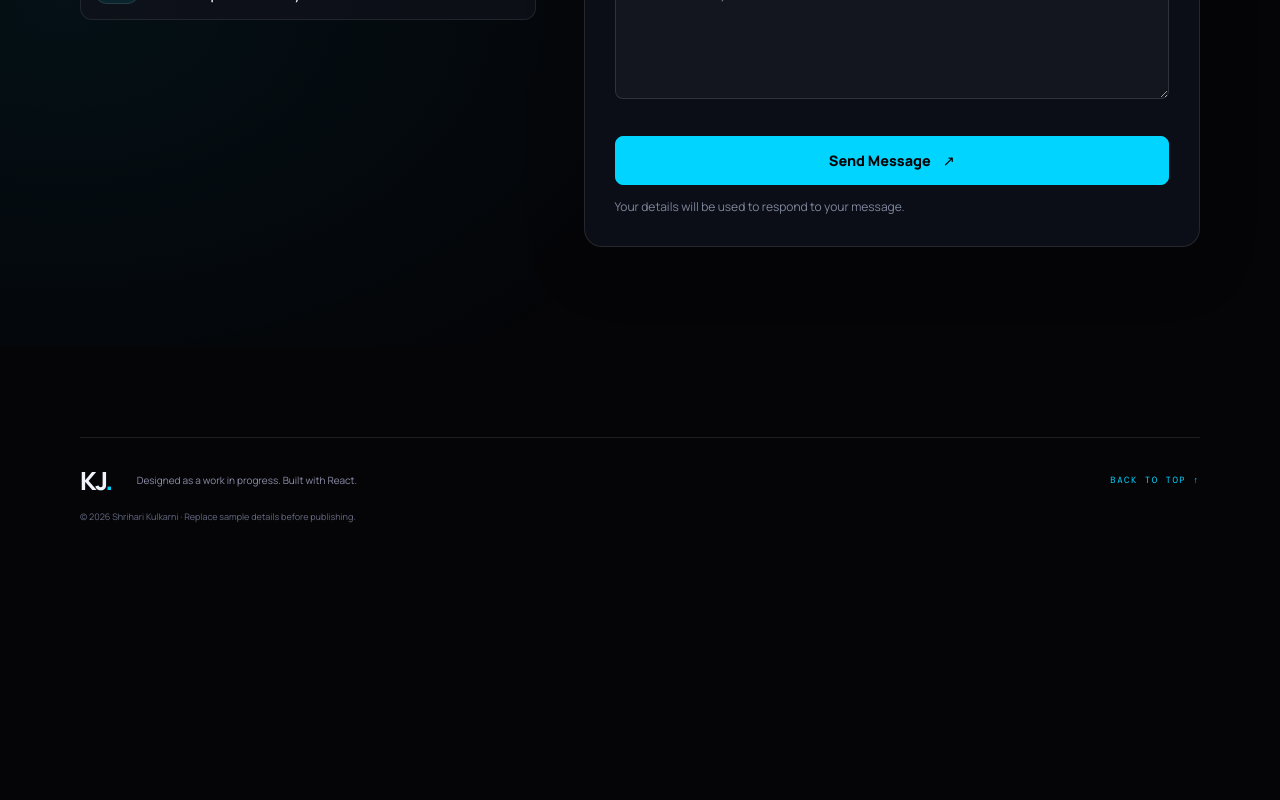
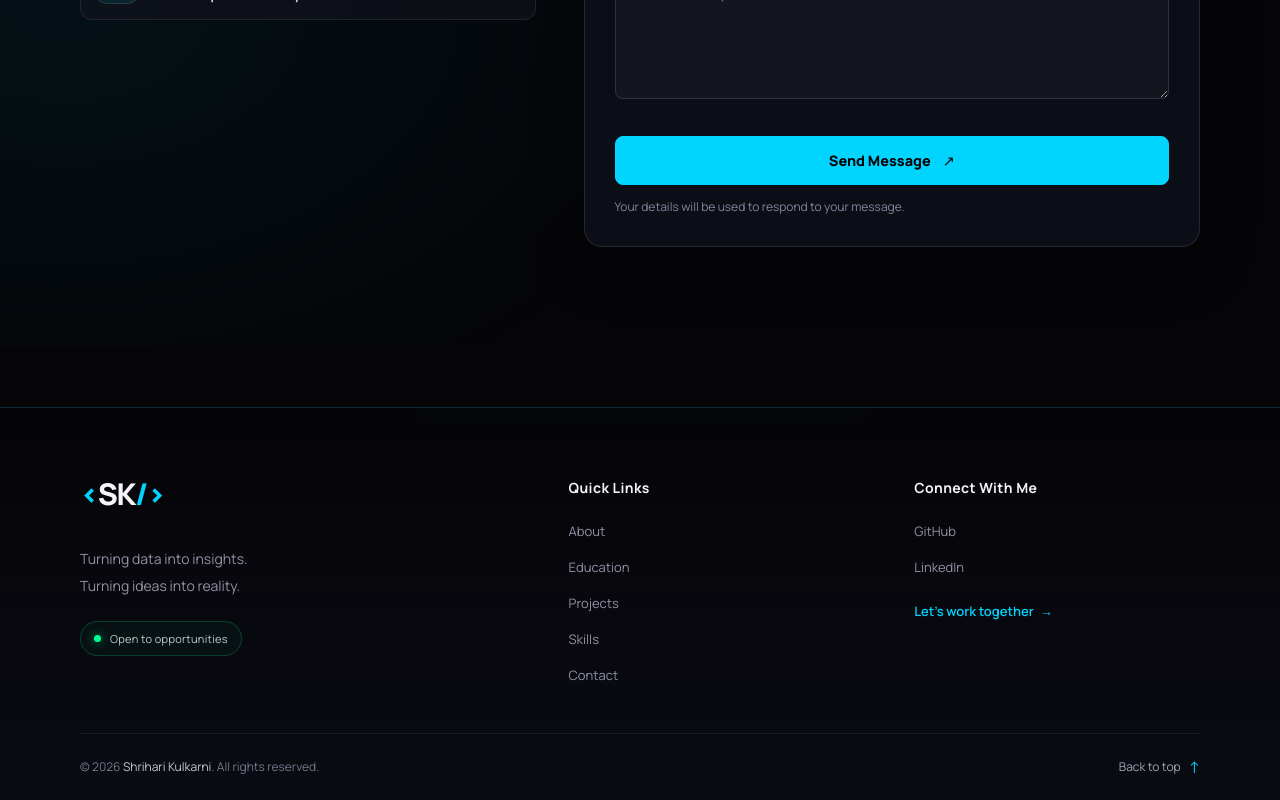
Before and after one commit to Shrihari-Kulkarni04/Shrihari-Portfolio, a React (Vite) app: page / in a window 1280 px wide. Shown: the part 9597-10397 px from the top of the page. Before the commit the page ends 10150 px from the top, so only its background shows below. Built offline with nearby package versions, Linux system fonts and the light colour scheme.

Commit message:
Add portfolio footer

```diff
--- a/src/App.jsx
+++ b/src/App.jsx
@@ -1,21 +1,4 @@
 import React, { useState } from 'react';
-import {
-  ArrowDownRight,
-  ArrowUpRight,
-  Download,
-  Github,
-  Linkedin,
-  Mail,
-  MapPin,
-  Code2,
-  GraduationCap,
-  Award,
-  BriefcaseBusiness,
-  ExternalLink,
-  Send,
-  Sparkles
-} from 'lucide-react';
-
 import Navbar from './components/Navbar';
 import ParticleBackground from "./components/ParticleBackground";
 import Hero from "./components/Hero";
@@ -28,6 +11,7 @@ import Resume from "./components/Resume";
 import Experience from "./components/Experience";
 import Milestones from "./components/Milestones";
 import Contact from "./components/Contact";
+import Footer from "./components/Footer";
 const navItems = [
   ['home', 'Home'], ['about', 'About'], ['education', 'Education'], ['certificates', 'Certificates'],
   ['projects', 'Projects'], ['skills', 'Skills'], ['resume', 'Resume'], ['experience', 'Experience'], ['contact', 'Contact']
@@ -72,7 +56,7 @@ function App() {
     <Contact />
     <main>
     </main>
-    <footer className="footer"><a className="brand" href="#home">KJ<span>.</span></a><p>Designed as a work in progress. Built with React.</p><a href="#home" className="back-top">BACK TO TOP ↑</a><small>© {new Date().getFullYear()} Shrihari Kulkarni · Replace sample details before publishing.</small></footer>
+    <Footer />
   </>;
 }
 export default App;
--- a/src/components/Contact.jsx
+++ b/src/components/Contact.jsx
@@ -134,7 +134,7 @@ function Contact() {
 
             <a
               className="contact-detail"
-              href="https://www.linkedin.com/"
+              href="https://www.linkedin.com/in/shrihari-kulkarni-aa57b931b/"
               target="_blank"
               rel="noopener noreferrer"
             >
--- /dev/null
+++ b/src/components/Footer.jsx
@@ -0,0 +1,102 @@
+import React, { useState } from "react";
+
+const Footer = () => {
+  const currentYear = new Date().getFullYear();
+
+  const quickLinks = [
+    { name: "About", href: "#about" },
+    { name: "Education", href: "#education" },
+    { name: "Projects", href: "#projects" },
+    { name: "Skills", href: "#skills" },
+    { name: "Contact", href: "#contact" },
+  ];
+
+  const socialLinks = [
+    {
+      name: "GitHub",
+      url: "https://github.com/Shrihari-Kulkarni04",
+    },
+    {
+      name: "LinkedIn",
+      url: "https://www.linkedin.com/in/shrihari-kulkarni-aa57b931b/",
+    },
+  ];
+
+  return (
+    <footer className="site-footer">
+      <div className="footer-container">
+        {/* Main Footer */}
+        <div className="footer-main">
+          <div className="footer-brand">
+            <a href="#home" className="footer-logo">
+              <span className="footer-logo-bracket">&lt;</span>
+              SK
+              <span className="footer-logo-bracket">/&gt;</span>
+            </a>
+
+            <p className="footer-tagline">
+              Turning data into insights.
+              <br />
+              Turning ideas into reality.
+            </p>
+
+            <span className="footer-status">
+              <span className="footer-status-dot"></span>
+              Open to opportunities
+            </span>
+          </div>
+
+          {/* Quick Links */}
+          <div className="footer-column">
+            <h3>Quick Links</h3>
+
+            <ul>
+              {quickLinks.map((link) => (
+                <li key={link.name}>
+                  <a href={link.href}>{link.name}</a>
+                </li>
+              ))}
+            </ul>
+          </div>
+
+          {/* Connect */}
+          <div className="footer-column">
+            <h3>Connect With Me</h3>
+
+            <ul>
+              {socialLinks.map((link) => (
+                <li key={link.name}>
+                  <a
+                    href={link.url}
+                    target="_blank"
+                    rel="noopener noreferrer"
+                  >
+                    {link.name}
+                    <span className="footer-external-icon">↗</span>
+                  </a>
+                </li>
+              ))}
+            </ul>
+
+            <a className="footer-contact-link" href="#contact">
+              Let's work together <span>→</span>
+            </a>
+          </div>
+        </div>
+
+        {/* Bottom Footer */}
+        <div className="footer-bottom">
+          <p>
+            © {currentYear} <span>Shrihari Kulkarni</span>. All rights reserved.
+          </p>
+
+          <a href="#home" className="back-to-top">
+            Back to top <span>↑</span>
+          </a>
+        </div>
+      </div>
+    </footer>
+  );
+};
+
+export default Footer;
--- a/src/styles.css
+++ b/src/styles.css
@@ -2514,3 +2514,238 @@ main,
 .contact-error {
   color: #ff7272 !important;
 }
+/* ==========================
+   FOOTER
+========================== */
+
+.site-footer {
+  position: relative;
+  width: 100%;
+  margin-top: 60px;
+  padding: 65px 0 22px;
+  background: linear-gradient(
+    180deg,
+    rgba(5, 5, 8, 0) 0%,
+    rgba(12, 12, 22, 0.85) 100%
+  );
+  border-top: 1px solid rgba(0, 212, 255, 0.15);
+  overflow: hidden;
+}
+
+.site-footer::before {
+  content: "";
+  position: absolute;
+  top: -1px;
+  left: 50%;
+  transform: translateX(-50%);
+  width: 35%;
+  height: 1px;
+  background: linear-gradient(
+    90deg,
+    transparent,
+    var(--cyan, #00d4ff),
+    var(--violet, #8b5cf6),
+    transparent
+  );
+  box-shadow: 0 0 20px rgba(0, 212, 255, 0.3);
+}
+
+.footer-container {
+  width: min(1120px, 88%);
+  margin: 0 auto;
+}
+
+.footer-main {
+  display: grid;
+  grid-template-columns: 1.5fr 1fr 1fr;
+  gap: 60px;
+  padding-bottom: 48px;
+}
+
+.footer-logo {
+  display: inline-block;
+  margin-bottom: 18px;
+  color: #f5f5f7;
+  font-size: 30px;
+  font-weight: 800;
+  letter-spacing: -1.5px;
+  text-decoration: none;
+}
+
+.footer-logo-bracket {
+  color: var(--cyan, #00d4ff);
+}
+
+.footer-tagline {
+  color: #9292a5;
+  font-size: 14px;
+  line-height: 1.9;
+  margin-bottom: 22px;
+}
+
+.footer-status {
+  display: inline-flex;
+  align-items: center;
+  gap: 9px;
+  padding: 9px 13px;
+  border: 1px solid rgba(0, 255, 148, 0.2);
+  border-radius: 30px;
+  background: rgba(0, 255, 148, 0.04);
+  color: #c1c9ca;
+  font-size: 11px;
+  letter-spacing: 0.3px;
+}
+
+.footer-status-dot {
+  width: 7px;
+  height: 7px;
+  flex-shrink: 0;
+  border-radius: 50%;
+  background: var(--green, #00ff94);
+  box-shadow: 0 0 10px rgba(0, 255, 148, 0.6);
+}
+
+.footer-column h3 {
+  margin: 5px 0 22px;
+  color: #f5f5f7;
+  font-size: 14px;
+  font-weight: 700;
+  letter-spacing: 0.4px;
+}
+
+.footer-column ul {
+  display: flex;
+  flex-direction: column;
+  gap: 14px;
+  padding: 0;
+  margin: 0;
+  list-style: none;
+}
+
+.footer-column a {
+  display: inline-flex;
+  align-items: center;
+  gap: 6px;
+  color: #9292a5;
+  font-size: 13px;
+  text-decoration: none;
+  transition: color 0.25s ease, transform 0.25s ease;
+}
+
+.footer-column a:hover {
+  color: var(--cyan, #00d4ff);
+  transform: translateX(4px);
+}
+
+.footer-external-icon {
+  color: var(--cyan, #00d4ff);
+  opacity: 0;
+  transition: opacity 0.25s ease;
+}
+
+.footer-column a:hover .footer-external-icon {
+  opacity: 1;
+}
+
+.footer-contact-link {
+  display: inline-flex;
+  align-items: center;
+  gap: 9px;
+  margin-top: 25px;
+  color: var(--cyan, #00d4ff) !important;
+  font-size: 13px !important;
+  font-weight: 600;
+  text-decoration: none;
+}
+
+.footer-contact-link span {
+  transition: transform 0.25s ease;
+}
+
+.footer-contact-link:hover span {
+  transform: translateX(5px);
+}
+
+.footer-bottom {
+  display: flex;
+  align-items: center;
+  justify-content: space-between;
+  gap: 20px;
+  padding-top: 22px;
+  border-top: 1px solid rgba(255, 255, 255, 0.07);
+}
+
+.footer-bottom p {
+  margin: 0;
+  color: #777789;
+  font-size: 12px;
+  line-height: 1.8;
+}
+
+.footer-bottom p span {
+  color: #c9c9d5;
+}
+
+.back-to-top {
+  display: inline-flex;
+  align-items: center;
+  gap: 8px;
+  color: #a4a4b6;
+  font-size: 12px;
+  text-decoration: none;
+  transition: color 0.25s ease;
+}
+
+.back-to-top span {
+  color: var(--cyan, #00d4ff);
+  font-size: 16px;
+  transition: transform 0.25s ease;
+}
+
+.back-to-top:hover {
+  color: var(--cyan, #00d4ff);
+}
+
+.back-to-top:hover span {
+  transform: translateY(-4px);
+}
+
+/* Responsive Footer */
+
+@media (max-width: 768px) {
+  .site-footer {
+    margin-top: 35px;
+    padding-top: 45px;
+  }
+
+  .footer-main {
+    grid-template-columns: 1fr 1fr;
+    gap: 38px 25px;
+    padding-bottom: 35px;
+  }
+
+  .footer-brand {
+    grid-column: 1 / -1;
+  }
+
+  .footer-bottom {
+    align-items: flex-start;
+    flex-direction: column;
+    gap: 12px;
+  }
+}
+
+@media (max-width: 420px) {
+  .footer-main {
+    grid-template-columns: 1fr;
+    gap: 32px;
+  }
+
+  .footer-brand {
+    grid-column: auto;
+  }
+
+  .footer-column h3 {
+    margin-bottom: 16px;
+  }
+}
```
